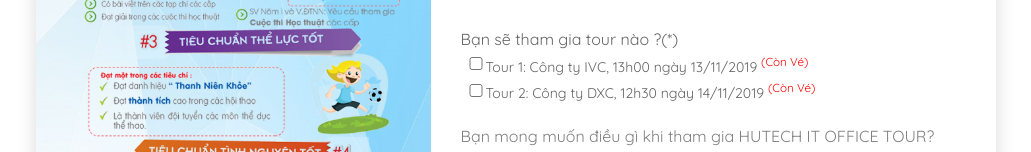
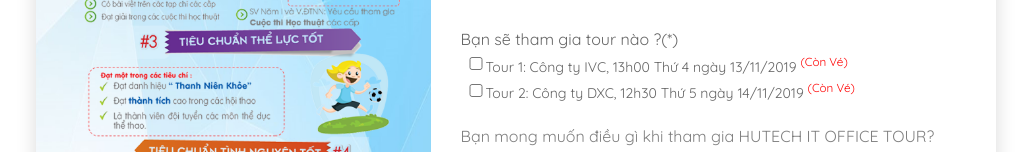
Before and after one commit to ithutechtour/ithutechtour.github.io, a plain HTML site: page IVC_DXC/index.html in a window 1280 px wide. Shown: the part 462-614 px from the top of the page, without its empty margins (124-1155 px from the left). Drawn offline with nearby package versions, Linux system fonts and the light colour scheme.

Commit message:
Update index.html

```diff
--- a/IVC_DXC/index.html
+++ b/IVC_DXC/index.html
@@ -52,8 +52,8 @@
 						</div>
 
                         <div class="fix-font">Bạn sẽ tham gia tour nào ?(*)</div>
-							<div class="col-md-12 fix-join-tour"><input class="fix-checkbox" type="checkbox" id="tour1" name="tour1" /><span class="fix-font f-s-14">Tour 1: Công ty IVC, 13h00 ngày 13/11/2019 <sup class="ticket-left color-r">(Còn Vé)</sup></span></div>
-							<div class="col-md-12 fix-join-tour"><input class="fix-checkbox" type="checkbox" id="tour2" name="tour2"/><span class="fix-font f-s-14">Tour 2: Công ty DXC, 12h30 ngày 14/11/2019 <sup class="ticket-left color-r">(Còn Vé)</sup></span></div>
+							<div class="col-md-12 fix-join-tour"><input class="fix-checkbox" type="checkbox" id="tour1" name="tour1" /><span class="fix-font f-s-14">Tour 1: Công ty IVC, 13h00 Thứ 4 ngày 13/11/2019 <sup class="ticket-left color-r">(Còn Vé)</sup></span></div>
+							<div class="col-md-12 fix-join-tour"><input class="fix-checkbox" type="checkbox" id="tour2" name="tour2" /><span class="fix-font f-s-14">Tour 2: Công ty DXC, 12h30 Thứ 5 ngày 14/11/2019 <sup class="ticket-left color-r">(Còn Vé)</sup></span></div>
 
                         <div class="m-t-15">
                             <textarea id="cauhoi" class="input--style-2" placeholder="Bạn mong muốn điều gì khi tham gia HUTECH IT OFFICE TOUR?" style="border:none;width:100%" ></textarea>
```
